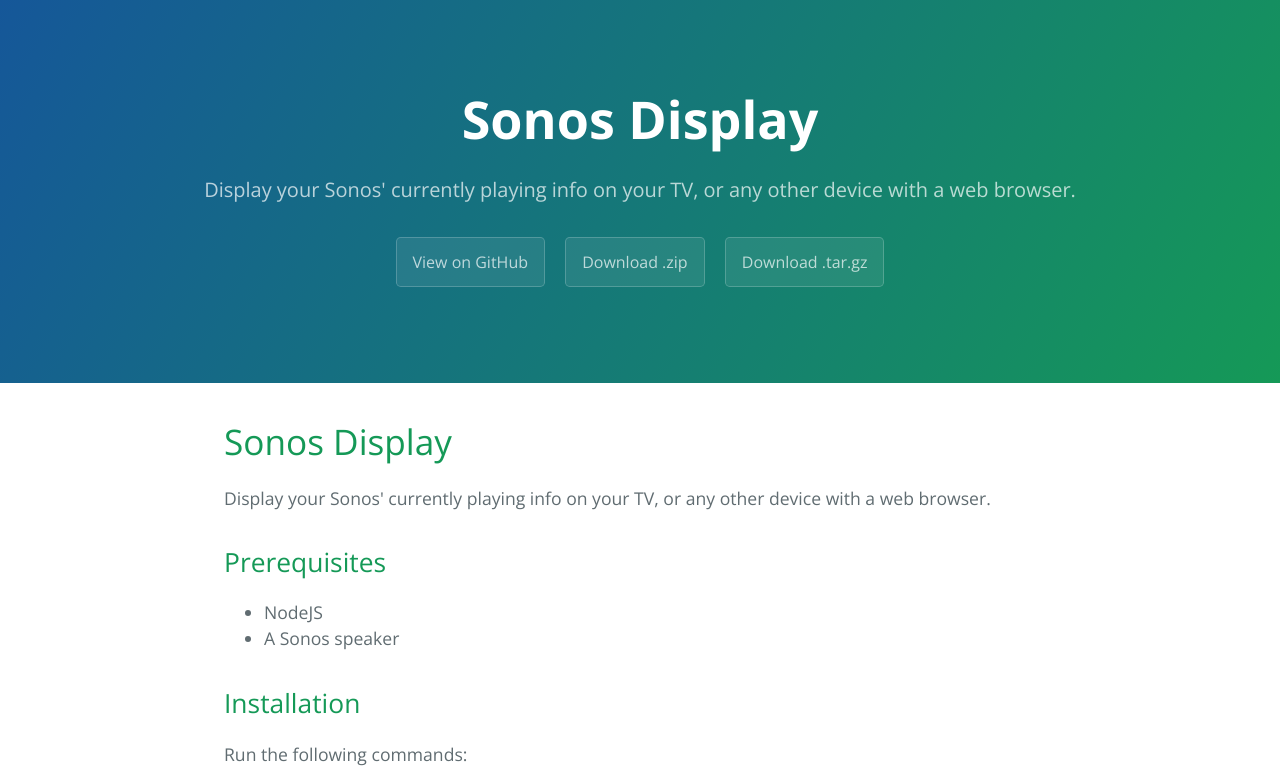
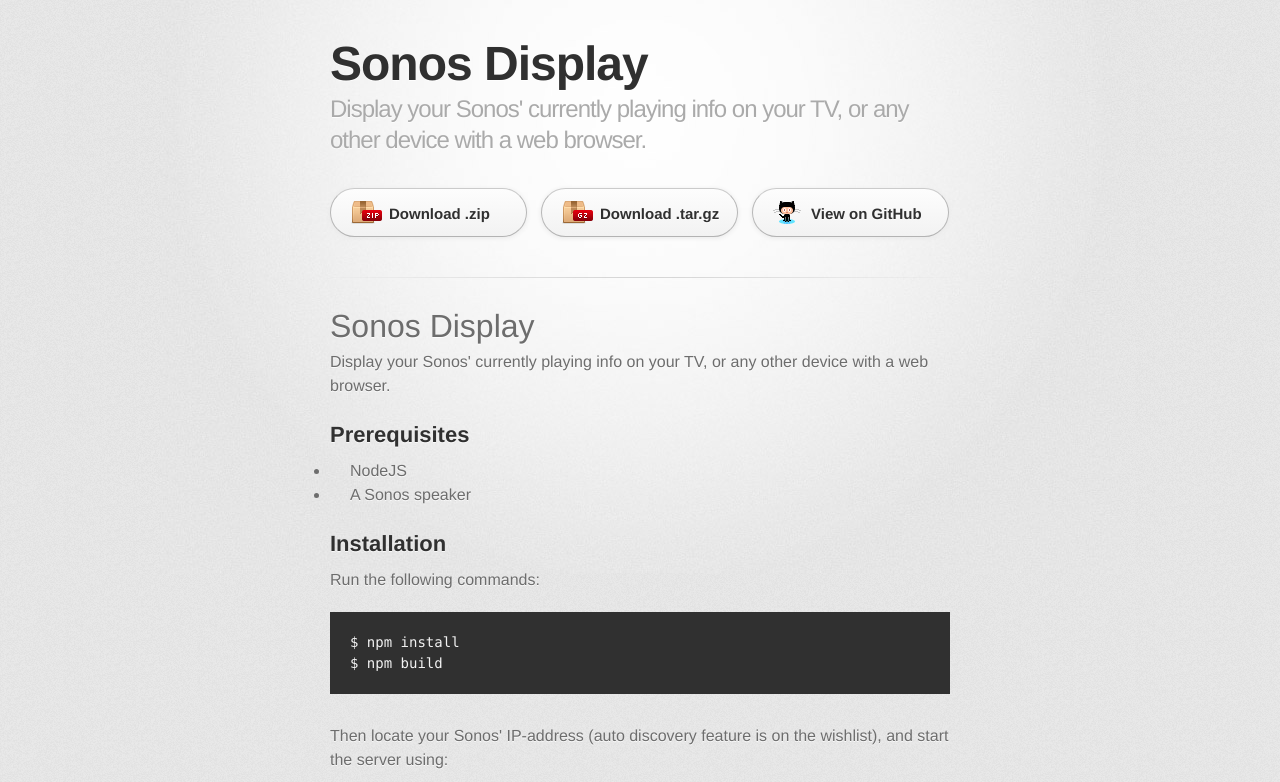
Before and after one commit to rtuin/sonos-display, a plain HTML site: page index.html in a window 1280 px wide. Shown: the top 782 px of the page. Drawn offline with nearby package versions, Linux system fonts and the light colour scheme; a web font is replaced by a local one.

Commit message:
Create gh-pages branch via GitHub

```diff
--- a/index.html
+++ b/index.html
@@ -1,25 +1,37 @@
 <!DOCTYPE html>
-<html lang="en-us">
+<html>
   <head>
-    <meta charset="UTF-8">
+    <meta charset='utf-8'>
+    <meta http-equiv="X-UA-Compatible" content="chrome=1">
+    <link href='https://fonts.googleapis.com/css?family=Chivo:900' rel='stylesheet' type='text/css'>
+    <link rel="stylesheet" type="text/css" href="stylesheets/stylesheet.css" media="screen">
+    <link rel="stylesheet" type="text/css" href="stylesheets/github-dark.css" media="screen">
+    <link rel="stylesheet" type="text/css" href="stylesheets/print.css" media="print">
+    <!--[if lt IE 9]>
+    <script src="//html5shiv.googlecode.com/svn/trunk/html5.js"></script>
+    <![endif]-->
     <title>Sonos Display by rtuin</title>
-    <meta name="viewport" content="width=device-width, initial-scale=1">
-    <link rel="stylesheet" type="text/css" href="stylesheets/normalize.css" media="screen">
-    <link href='http://fonts.googleapis.com/css?family=Open+Sans:400,700' rel='stylesheet' type='text/css'>
-    <link rel="stylesheet" type="text/css" href="stylesheets/stylesheet.css" media="screen">
-    <link rel="stylesheet" type="text/css" href="stylesheets/github-light.css" media="screen">
   </head>
+
   <body>
-    <section class="page-header">
-      <h1 class="project-name">Sonos Display</h1>
-      <h2 class="project-tagline">Display your Sonos&#39; currently playing info on your TV, or any other device with a web browser.</h2>
-      <a href="https://github.com/rtuin/sonos-display" class="btn">View on GitHub</a>
-      <a href="https://github.com/rtuin/sonos-display/zipball/master" class="btn">Download .zip</a>
-      <a href="https://github.com/rtuin/sonos-display/tarball/master" class="btn">Download .tar.gz</a>
-    </section>
+    <div id="container">
+      <div class="inner">
 
-    <section class="main-content">
-      <h1>
+        <header>
+          <h1>Sonos Display</h1>
+          <h2>Display your Sonos&#39; currently playing info on your TV, or any other device with a web browser.</h2>
+        </header>
+
+        <section id="downloads" class="clearfix">
+          <a href="https://github.com/rtuin/sonos-display/zipball/master" id="download-zip" class="button"><span>Download .zip</span></a>
+          <a href="https://github.com/rtuin/sonos-display/tarball/master" id="download-tar-gz" class="button"><span>Download .tar.gz</span></a>
+          <a href="https://github.com/rtuin/sonos-display" id="view-on-github" class="button"><span>View on GitHub</span></a>
+        </section>
+
+        <hr>
+
+        <section id="main_content">
+          <h1>
 <a id="sonos-display" class="anchor" href="#sonos-display" aria-hidden="true"><span class="octicon octicon-link"></span></a>Sonos Display</h1>
 
 <p>Display your Sonos' currently playing info on your TV, or any other device with a web browser.</p>
@@ -71,15 +83,15 @@
 <a id="license" class="anchor" href="#license" aria-hidden="true"><span class="octicon octicon-link"></span></a>License</h2>
 
 <p>The MIT License (MIT). Please see the <a href="LICENSE">license file</a> for more information.</p>
+        </section>
 
-      <footer class="site-footer">
-        <span class="site-footer-owner"><a href="https://github.com/rtuin/sonos-display">Sonos Display</a> is maintained by <a href="https://github.com/rtuin">rtuin</a>.</span>
-
-        <span class="site-footer-credits">This page was generated by <a href="https://pages.github.com">GitHub Pages</a> using the <a href="https://github.com/jasonlong/cayman-theme">Cayman theme</a> by <a href="https://twitter.com/jasonlong">Jason Long</a>.</span>
-      </footer>
-
-    </section>
+        <footer>
+          Sonos Display is maintained by <a href="https://github.com/rtuin">rtuin</a><br>
+          This page was generated by <a href="https://pages.github.com">GitHub Pages</a>. Tactile theme by <a href="https://twitter.com/jasonlong">Jason Long</a>.
+        </footer>
 
 
+      </div>
+    </div>
   </body>
 </html>
--- a/stylesheets/stylesheet.css
+++ b/stylesheets/stylesheet.css
@@ -1,245 +1,373 @@
-* {
-  box-sizing: border-box; }
+/* http://meyerweb.com/eric/tools/css/reset/
+   v2.0 | 20110126
+   License: none (public domain)
+*/
+html, body, div, span, applet, object, iframe,
+h1, h2, h3, h4, h5, h6, p, blockquote, pre,
+a, abbr, acronym, address, big, cite, code,
+del, dfn, em, img, ins, kbd, q, s, samp,
+small, strike, strong, sub, sup, tt, var,
+b, u, i, center,
+dl, dt, dd, ol, ul, li,
+fieldset, form, label, legend,
+table, caption, tbody, tfoot, thead, tr, th, td,
+article, aside, canvas, details, embed,
+figure, figcaption, footer, header, hgroup,
+menu, nav, output, ruby, section, summary,
+time, mark, audio, video {
+	padding: 0;
+	margin: 0;
+	font: inherit;
+	font-size: 100%;
+	vertical-align: baseline;
+	border: 0;
+}
+/* HTML5 display-role reset for older browsers */
+article, aside, details, figcaption, figure,
+footer, header, hgroup, menu, nav, section {
+	display: block;
+}
+body {
+	line-height: 1;
+}
+ol, ul {
+	list-style: none;
+}
+blockquote, q {
+	quotes: none;
+}
+blockquote:before, blockquote:after,
+q:before, q:after {
+	content: '';
+	content: none;
+}
+table {
+	border-spacing: 0;
+	border-collapse: collapse;
+}
 
+/* LAYOUT STYLES */
 body {
-  padding: 0;
-  margin: 0;
-  font-family: "Open Sans", "Helvetica Neue", Helvetica, Arial, sans-serif;
-  font-size: 16px;
+  font-family: 'Helvetica Neue', Helvetica, Arial, serif;
+  font-size: 1em;
   line-height: 1.5;
-  color: #606c71; }
+  color: #6d6d6d;
+  text-shadow: 0 1px 0 rgba(255, 255, 255, 0.8);
+  background: #e7e7e7 url(../images/body-bg.png) 0 0 repeat;
+}
 
 a {
-  color: #1e6bb8;
-  text-decoration: none; }
-  a:hover {
-    text-decoration: underline; }
+  color: #d5000d;
+}
+a:hover {
+  color: #c5000c;
+}
 
-.btn {
-  display: inline-block;
-  margin-bottom: 1rem;
-  color: rgba(255, 255, 255, 0.7);
-  background-color: rgba(255, 255, 255, 0.08);
-  border-color: rgba(255, 255, 255, 0.2);
-  border-style: solid;
-  border-width: 1px;
-  border-radius: 0.3rem;
-  transition: color 0.2s, background-color 0.2s, border-color 0.2s; }
-  .btn + .btn {
-    margin-left: 1rem; }
+header {
+  padding-top: 35px;
+  padding-bottom: 25px;
+}
 
-.btn:hover {
-  color: rgba(255, 255, 255, 0.8);
+header h1 {
+  font-family: 'Chivo', 'Helvetica Neue', Helvetica, Arial, serif;
+  font-size: 48px; font-weight: 900;
+  line-height: 1.2;
+  color: #303030;
+  letter-spacing: -1px;
+}
+
+header h2 {
+  font-size: 24px;
+  font-weight: normal;
+  line-height: 1.3;
+  color: #aaa;
+  letter-spacing: -1px;
+}
+
+#container {
+  min-height: 595px;
+  background: transparent url(../images/highlight-bg.jpg) 50% 0 no-repeat;
+}
+
+.inner {
+  width: 620px;
+  margin: 0 auto;
+}
+
+#container .inner img {
+  max-width: 100%;
+}
+
+#downloads {
+  margin-bottom: 40px;
+}
+
+a.button {
+  display: block;
+  float: left;
+  width: 179px;
+  padding: 12px 8px 12px 8px;
+  margin-right: 14px;
+  font-size: 15px;
+  font-weight: bold;
+  line-height: 25px;
+  color: #303030;
+  background: #fdfdfd; /* Old browsers */
+  background: -moz-linear-gradient(top,  #fdfdfd 0%, #f2f2f2 100%); /* FF3.6+ */
+  background: -webkit-gradient(linear, left top, left bottom, color-stop(0%,#fdfdfd), color-stop(100%,#f2f2f2)); /* Chrome,Safari4+ */
+  background: -webkit-linear-gradient(top,  #fdfdfd 0%,#f2f2f2 100%); /* Chrome10+,Safari5.1+ */
+  background: -o-linear-gradient(top,  #fdfdfd 0%,#f2f2f2 100%); /* Opera 11.10+ */
+  background: -ms-linear-gradient(top,  #fdfdfd 0%,#f2f2f2 100%); /* IE10+ */
+  background: linear-gradient(top,  #fdfdfd 0%,#f2f2f2 100%); /* W3C */
+  filter: progid:DXImageTransform.Microsoft.gradient( startColorstr='#fdfdfd', endColorstr='#f2f2f2',GradientType=0 ); /* IE6-9 */
+  border-top: solid 1px #cbcbcb;
+  border-right: solid 1px #b7b7b7;
+  border-bottom: solid 1px #b3b3b3;
+  border-left: solid 1px #b7b7b7;
+  border-radius: 30px;
+  -webkit-box-shadow: 10px 10px 5px #888;
+  -moz-box-shadow: 10px 10px 5px #888;
+  box-shadow: 0px 1px 5px #e8e8e8;
+  -moz-border-radius: 30px;
+  -webkit-border-radius: 30px;
+}
+a.button:hover {
+  background: #fafafa; /* Old browsers */
+  background: -moz-linear-gradient(top,  #fdfdfd 0%, #f6f6f6 100%); /* FF3.6+ */
+  background: -webkit-gradient(linear, left top, left bottom, color-stop(0%,#fdfdfd), color-stop(100%,#f6f6f6)); /* Chrome,Safari4+ */
+  background: -webkit-linear-gradient(top,  #fdfdfd 0%,#f6f6f6 100%); /* Chrome10+,Safari5.1+ */
+  background: -o-linear-gradient(top,  #fdfdfd 0%,#f6f6f6 100%); /* Opera 11.10+ */
+  background: -ms-linear-gradient(top,  #fdfdfd 0%,#f6f6f6 100%); /* IE10+ */
+  background: linear-gradient(top,  #fdfdfd 0%,#f6f6f6, 100%); /* W3C */
+  filter: progid:DXImageTransform.Microsoft.gradient( startColorstr='#fdfdfd', endColorstr='#f6f6f6',GradientType=0 ); /* IE6-9 */
+  border-top: solid 1px #b7b7b7;
+  border-right: solid 1px #b3b3b3;
+  border-bottom: solid 1px #b3b3b3;
+  border-left: solid 1px #b3b3b3;
+}
+
+a.button span {
+  display: block;
+  height: 23px;
+  padding-left: 50px;
+}
+
+#download-zip span {
+  background: transparent url(../images/zip-icon.png) 12px 50% no-repeat;
+}
+#download-tar-gz span {
+  background: transparent url(../images/tar-gz-icon.png) 12px 50% no-repeat;
+}
+#view-on-github span {
+  background: transparent url(../images/octocat-icon.png) 12px 50% no-repeat;
+}
+#view-on-github {
+  margin-right: 0;
+}
+
+code, pre {
+  margin-bottom: 30px;
+  font-family: Monaco, "Bitstream Vera Sans Mono", "Lucida Console", Terminal;
+  font-size: 14px;
+  color: #222;
+}
+
+code {
+  padding: 0 3px;
+  background-color: #f2f2f2;
+  border: solid 1px #ddd;
+}
+
+pre {
+  padding: 20px;
+  overflow: auto;
+  color: #f2f2f2;
+  text-shadow: none;
+  background: #303030;
+}
+pre code {
+  padding: 0;
+  color: #f2f2f2;
+  background-color: #303030;
+  border: none;
+}
+
+ul, ol, dl {
+  margin-bottom: 20px;
+}
+
+
+/* COMMON STYLES */
+
+hr {
+  height: 1px;
+  padding-bottom: 1em;
+  margin-top: 1em;
+  line-height: 1px;
+  background: transparent url('../images/hr.png') 50% 0 no-repeat;
+  border: none;
+}
+
+strong {
+  font-weight: bold;
+}
+
+em {
+  font-style: italic;
+}
+
+table {
+  width: 100%;
+  border: 1px solid #ebebeb;
+}
+
+th {
+  font-weight: 500;
+}
+
+td {
+  font-weight: 300;
+  text-align: center;
+  border: 1px solid #ebebeb;
+}
+
+form {
+  padding: 20px;
+  background: #f2f2f2;
+
+}
+
+
+/* GENERAL ELEMENT TYPE STYLES */
+
+h1 {
+  font-size: 32px;
+}
+
+h2 {
+  margin-bottom: 8px;
+  font-size: 22px;
+  font-weight: bold;
+  color: #303030;
+}
+
+h3 {
+  margin-bottom: 8px;
+  font-size: 18px;
+  font-weight: bold;
+  color: #d5000d;
+}
+
+h4 {
+  font-size: 16px;
+  font-weight: bold;
+  color: #303030;
+}
+
+h5 {
+  font-size: 1em;
+  color: #303030;
+}
+
+h6 {
+  font-size: .8em;
+  color: #303030;
+}
+
+p {
+  margin-bottom: 20px;
+  font-weight: 300;
+}
+
+a {
   text-decoration: none;
-  background-color: rgba(255, 255, 255, 0.2);
-  border-color: rgba(255, 255, 255, 0.3); }
+}
 
-@media screen and (min-width: 64em) {
-  .btn {
-    padding: 0.75rem 1rem; } }
+p a {
+  font-weight: 400;
+}
 
-@media screen and (min-width: 42em) and (max-width: 64em) {
-  .btn {
-    padding: 0.6rem 0.9rem;
-    font-size: 0.9rem; } }
+blockquote {
+  padding: 0 0 0 30px;
+  margin-bottom: 20px;
+  font-size: 1.6em;
+  border-left: 10px solid #e9e9e9;
+}
 
-@media screen and (max-width: 42em) {
-  .btn {
-    display: block;
-    width: 100%;
-    padding: 0.75rem;
-    font-size: 0.9rem; }
-    .btn + .btn {
-      margin-top: 1rem;
-      margin-left: 0; } }
+ul li {
+  list-style-position: inside;
+  list-style: disc;
+  padding-left: 20px;
+}
 
-.page-header {
-  color: #fff;
-  text-align: center;
-  background-color: #159957;
-  background-image: linear-gradient(120deg, #155799, #159957); }
+ol li {
+  list-style-position: inside;
+  list-style: decimal;
+  padding-left: 3px;
+}
 
-@media screen and (min-width: 64em) {
-  .page-header {
-    padding: 5rem 6rem; } }
+dl dt {
+  color: #303030;
+}
 
-@media screen and (min-width: 42em) and (max-width: 64em) {
-  .page-header {
-    padding: 3rem 4rem; } }
+footer {
+  padding-top: 20px;
+  padding-bottom: 30px;
+  margin-top: 40px;
+  font-size: 13px;
+  color: #aaa;
+  background: transparent url('../images/hr.png') 0 0 no-repeat;
+}
 
-@media screen and (max-width: 42em) {
-  .page-header {
-    padding: 2rem 1rem; } }
+footer a {
+  color: #666;
+}
+footer a:hover {
+  color: #444;
+}
 
-.project-name {
-  margin-top: 0;
-  margin-bottom: 0.1rem; }
+/* MISC */
+.clearfix:after {
+  display: block;
+  height: 0;
+  clear: both;
+  visibility: hidden;
+  content: '.';
+}
 
-@media screen and (min-width: 64em) {
-  .project-name {
-    font-size: 3.25rem; } }
+.clearfix {display: inline-block;}
+* html .clearfix {height: 1%;}
+.clearfix {display: block;}
 
-@media screen and (min-width: 42em) and (max-width: 64em) {
-  .project-name {
-    font-size: 2.25rem; } }
+/* #Media Queries
+================================================== */
 
-@media screen and (max-width: 42em) {
-  .project-name {
-    font-size: 1.75rem; } }
+/* Smaller than standard 960 (devices and browsers) */
+@media only screen and (max-width: 959px) { }
 
-.project-tagline {
-  margin-bottom: 2rem;
-  font-weight: normal;
-  opacity: 0.7; }
+/* Tablet Portrait size to standard 960 (devices and browsers) */
+@media only screen and (min-width: 768px) and (max-width: 959px) { }
 
-@media screen and (min-width: 64em) {
-  .project-tagline {
-    font-size: 1.25rem; } }
+/* All Mobile Sizes (devices and browser) */
+@media only screen and (max-width: 767px) {
+  header {
+    padding-top: 10px;
+    padding-bottom: 10px;
+  }
+  #downloads {
+    margin-bottom: 25px;
+  }
+  #download-zip, #download-tar-gz {
+    display: none;
+  }
+  .inner {
+    width: 94%;
+    margin: 0 auto;
+  }
+}
 
-@media screen and (min-width: 42em) and (max-width: 64em) {
-  .project-tagline {
-    font-size: 1.15rem; } }
+/* Mobile Landscape Size to Tablet Portrait (devices and browsers) */
+@media only screen and (min-width: 480px) and (max-width: 767px) { }
 
-@media screen and (max-width: 42em) {
-  .project-tagline {
-    font-size: 1rem; } }
-
-.main-content :first-child {
-  margin-top: 0; }
-.main-content img {
-  max-width: 100%; }
-.main-content h1, .main-content h2, .main-content h3, .main-content h4, .main-content h5, .main-content h6 {
-  margin-top: 2rem;
-  margin-bottom: 1rem;
-  font-weight: normal;
-  color: #159957; }
-.main-content p {
-  margin-bottom: 1em; }
-.main-content code {
-  padding: 2px 4px;
-  font-family: Consolas, "Liberation Mono", Menlo, Courier, monospace;
-  font-size: 0.9rem;
-  color: #383e41;
-  background-color: #f3f6fa;
-  border-radius: 0.3rem; }
-.main-content pre {
-  padding: 0.8rem;
-  margin-top: 0;
-  margin-bottom: 1rem;
-  font: 1rem Consolas, "Liberation Mono", Menlo, Courier, monospace;
-  color: #567482;
-  word-wrap: normal;
-  background-color: #f3f6fa;
-  border: solid 1px #dce6f0;
-  border-radius: 0.3rem; }
-  .main-content pre > code {
-    padding: 0;
-    margin: 0;
-    font-size: 0.9rem;
-    color: #567482;
-    word-break: normal;
-    white-space: pre;
-    background: transparent;
-    border: 0; }
-.main-content .highlight {
-  margin-bottom: 1rem; }
-  .main-content .highlight pre {
-    margin-bottom: 0;
-    word-break: normal; }
-.main-content .highlight pre, .main-content pre {
-  padding: 0.8rem;
-  overflow: auto;
-  font-size: 0.9rem;
-  line-height: 1.45;
-  border-radius: 0.3rem; }
-.main-content pre code, .main-content pre tt {
-  display: inline;
-  max-width: initial;
-  padding: 0;
-  margin: 0;
-  overflow: initial;
-  line-height: inherit;
-  word-wrap: normal;
-  background-color: transparent;
-  border: 0; }
-  .main-content pre code:before, .main-content pre code:after, .main-content pre tt:before, .main-content pre tt:after {
-    content: normal; }
-.main-content ul, .main-content ol {
-  margin-top: 0; }
-.main-content blockquote {
-  padding: 0 1rem;
-  margin-left: 0;
-  color: #819198;
-  border-left: 0.3rem solid #dce6f0; }
-  .main-content blockquote > :first-child {
-    margin-top: 0; }
-  .main-content blockquote > :last-child {
-    margin-bottom: 0; }
-.main-content table {
-  display: block;
-  width: 100%;
-  overflow: auto;
-  word-break: normal;
-  word-break: keep-all; }
-  .main-content table th {
-    font-weight: bold; }
-  .main-content table th, .main-content table td {
-    padding: 0.5rem 1rem;
-    border: 1px solid #e9ebec; }
-.main-content dl {
-  padding: 0; }
-  .main-content dl dt {
-    padding: 0;
-    margin-top: 1rem;
-    font-size: 1rem;
-    font-weight: bold; }
-  .main-content dl dd {
-    padding: 0;
-    margin-bottom: 1rem; }
-.main-content hr {
-  height: 2px;
-  padding: 0;
-  margin: 1rem 0;
-  background-color: #eff0f1;
-  border: 0; }
-
-@media screen and (min-width: 64em) {
-  .main-content {
-    max-width: 64rem;
-    padding: 2rem 6rem;
-    margin: 0 auto;
-    font-size: 1.1rem; } }
-
-@media screen and (min-width: 42em) and (max-width: 64em) {
-  .main-content {
-    padding: 2rem 4rem;
-    font-size: 1.1rem; } }
-
-@media screen and (max-width: 42em) {
-  .main-content {
-    padding: 2rem 1rem;
-    font-size: 1rem; } }
-
-.site-footer {
-  padding-top: 2rem;
-  margin-top: 2rem;
-  border-top: solid 1px #eff0f1; }
-
-.site-footer-owner {
-  display: block;
-  font-weight: bold; }
-
-.site-footer-credits {
-  color: #819198; }
-
-@media screen and (min-width: 64em) {
-  .site-footer {
-    font-size: 1rem; } }
-
-@media screen and (min-width: 42em) and (max-width: 64em) {
-  .site-footer {
-    font-size: 1rem; } }
-
-@media screen and (max-width: 42em) {
-  .site-footer {
-    font-size: 0.9rem; } }
+/* Mobile Portrait Size to Mobile Landscape Size (devices and browsers) */
+@media only screen and (max-width: 479px) { }
```
